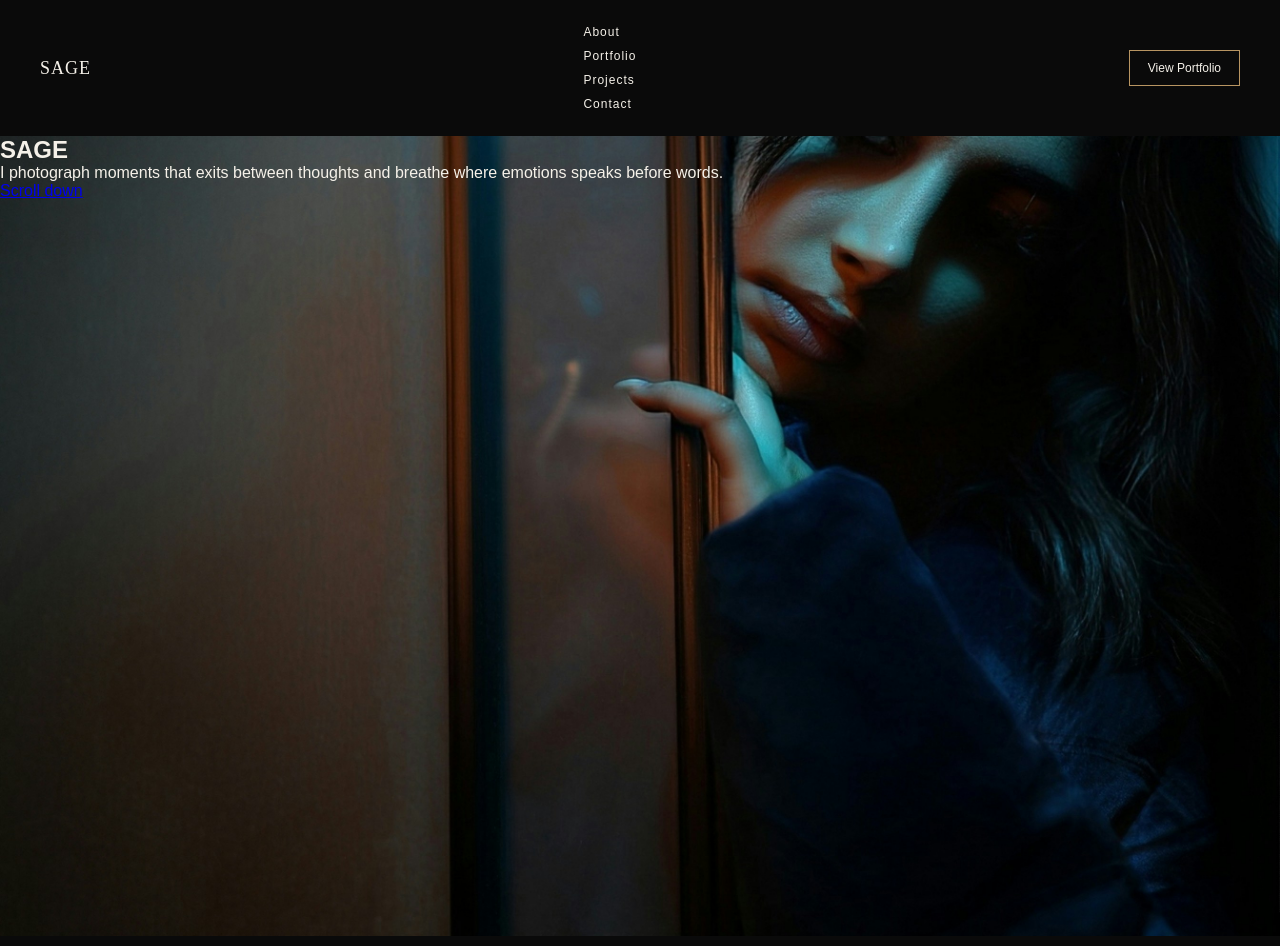
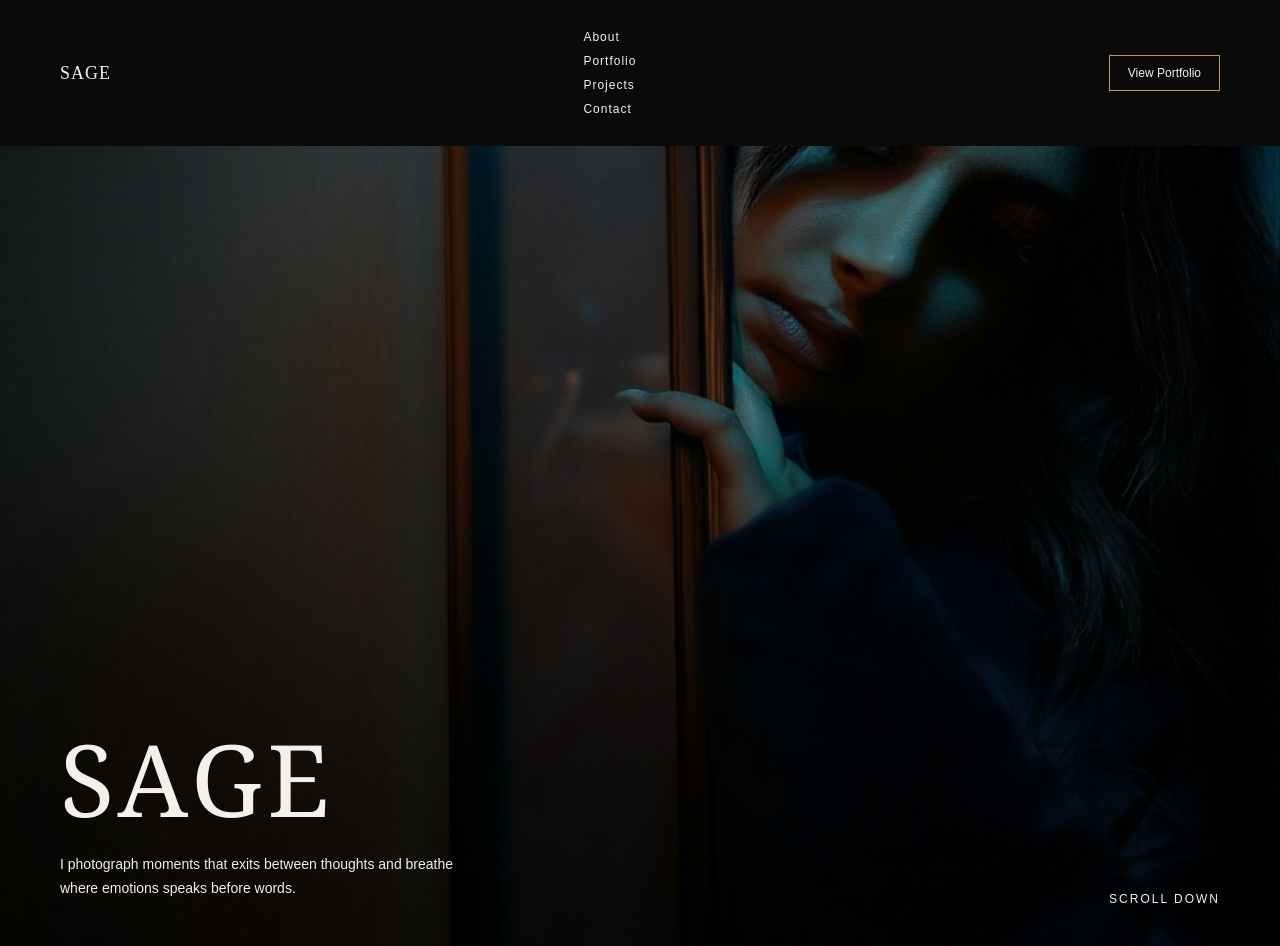
Before and after one commit to Lajusage/Landing-page-, a plain HTML site: page index.html in a window 1280 px wide. Drawn offline with Linux system fonts and the light colour scheme.

Commit message:
create basic website

```diff
--- a/style.css
+++ b/style.css
@@ -14,7 +14,7 @@ header{
     display: flex;
     justify-content: space-between;
     align-items: center;
-    padding: 25px 40px;
+    padding: 30px 60px;
 }
 
 header h2{
@@ -51,10 +51,67 @@ header nav a:hover{
     color: #b89562;
 }
 
+header nav a:active{
+    color: #a83250;
+}
+
+header nav a:focus{
+    outline: 2px solid #b89562;
+    outline-offset: 5px;
+}
+
+header nav a:visited{
+    color: #c4a7e7;
+}
+
 .hero{
     background-image: url(hero.jpeg);
     background-size: cover;
-    background-position: center;
+    background-position: right center;
     background-repeat: no-repeat;
     height: 100vh;
+    background-image: linear-gradient(
+        to bottom,
+        rgba(0, 0, 0, 0.35),
+        rgba(0, 0, 0, 0.65)
+    ), url(hero.jpeg);
+    position: relative;
 }
+
+.hero h1{
+    position: absolute;
+    bottom: 100px;
+    left: 60px;
+    font-family: georgia, serif;
+    font-size: 100px;
+    font-weight: normal;
+    letter-spacing: 5px;
+    color: #f5f1e9;
+}
+
+.hero p{
+    position: absolute;
+    bottom: 45px;
+    left: 60px;
+    max-width: 400px;
+    font-size: 14px;
+    line-height: 1.7;
+    color: #f5f1e9;
+}
+
+.hero>a{
+    position: absolute;
+    bottom: 40px;
+    right: 60px;
+    color: #f5f1e9;
+    text-decoration: none;
+    font-size: 12px;
+    letter-spacing: 2px;
+    text-transform: uppercase;
+    transition: all 0.3s ease;
+}
+
+.hero>a:hover{
+    color: #b89562;
+    letter-spacing: 4px;
+}
```
Also changed, not shown: index.html (+1 -0 lines).
